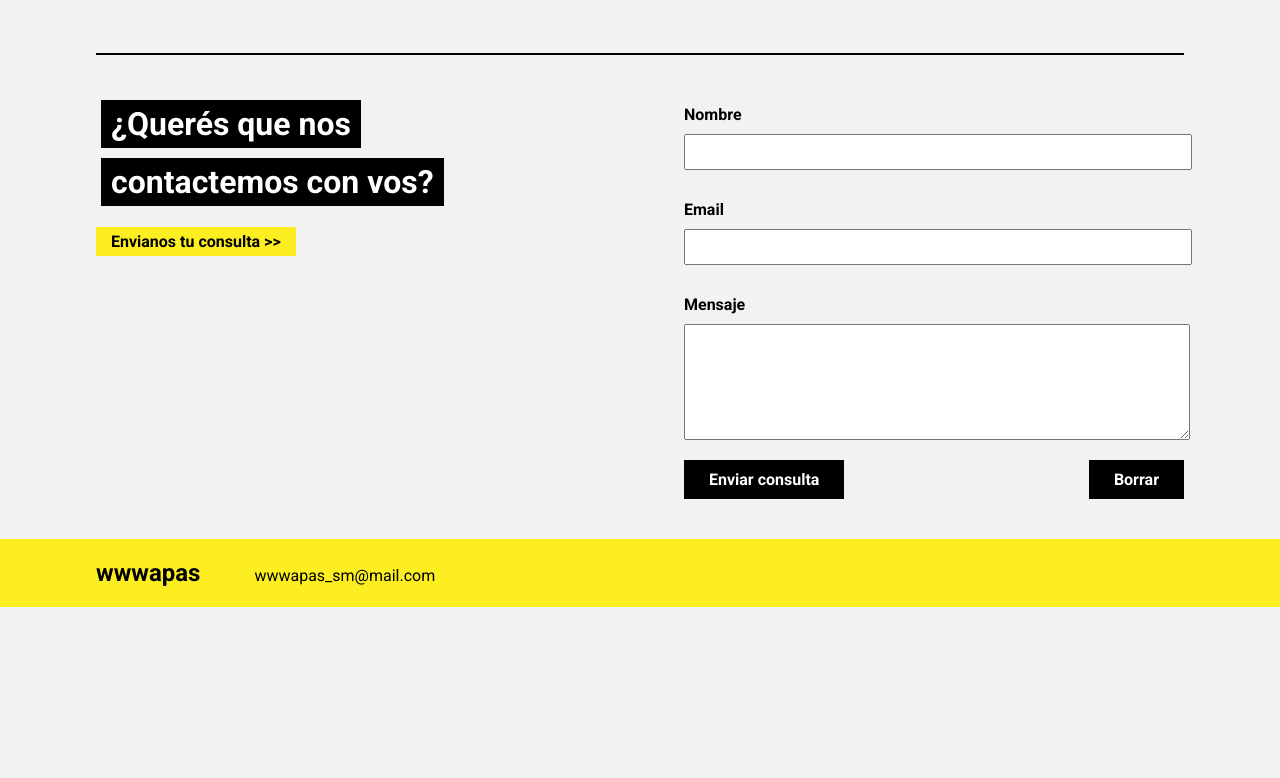
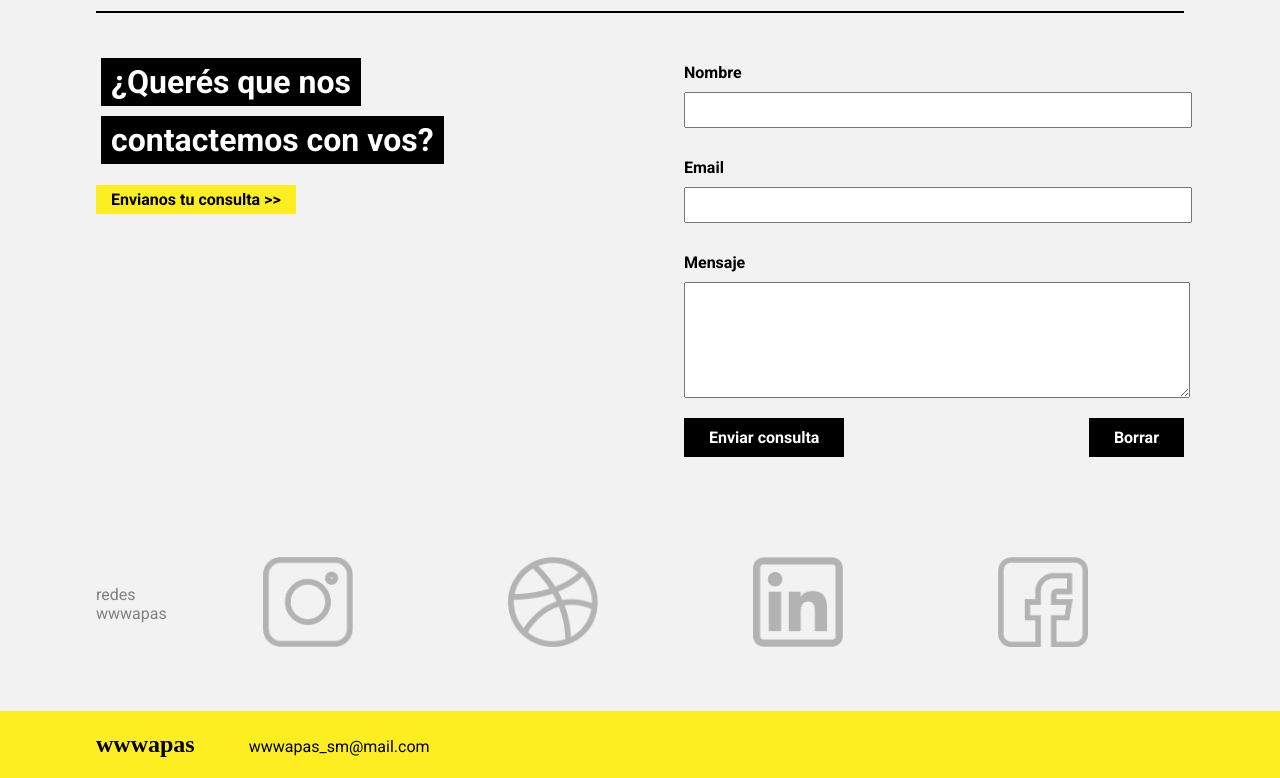
Before and after one commit to anbbel09/proyecto-integrador, a plain HTML site: page index.html in a window 1280 px wide. Shown: the part 1331-2109 px from the top of the page. Before the commit the page ends 1938 px from the top, so only its background shows below. Drawn offline with Linux system fonts and the light colour scheme; a web font is replaced by a local one.

Commit message:
se agrego la seccion de redes

```diff
--- a/index.html
+++ b/index.html
@@ -35,7 +35,6 @@
         </figure>
 
       </section>
-      <hr>
       <section class="integrantes">
         <article>
           <h2 class="subtitle bg">¡Hola! Somos SOFI & JULIA,</h2>
@@ -66,7 +65,7 @@
         </article>
       </section>
       <hr />
-      <section class="servicios">
+      <section class="servicios" id="servicios">
         <figure>
           <img src="/assets/img/img-servicios.png" alt="" srcset="">
         </figure>
@@ -91,7 +90,7 @@
 
       </section>
       <hr>
-      <section class="contacto">
+      <section class="contacto" id="contacto">
         <article>
           <h3 class="second-font">¿Querés que nos  </h3><br>
           <h3 class="second-font"> contactemos con vos?</h3><br>
@@ -108,10 +107,19 @@
           </fieldset>
         </form>
       </section>
+      <section class="social">
+        <p>redes <br> wwwapas</p>
+        <article>
+          <a href="https://www.instagram.com/" target="_blank"><img src="./assets/icons/ig.png" alt=""></a>
+          <a href="https://dribbble.com/" target="_blank"><img src="./assets/icons/dribble.png" alt=""></a>
+          <a href="https://ar.linkedin.com/" target="_blank"><img src="./assets/icons/linkedin.png" alt=""></a>
+          <a href="https://www.facebook.com" target="_blank"><img src="./assets/icons/fb.png" alt=""></a>
+        </article>
+      </section>
     </main>
     <footer>
       <article class="info">
-        <h1 class="first-font">wwwapas</h1>
+        <h1 class="title">wwwapas</h1>
         <a class="text" href="mailto: wwwapas_sm@mail.com"
           >wwwapas_sm@mail.com</a
         >
--- a/style.css
+++ b/style.css
@@ -148,7 +148,7 @@ hr{
     width: 100%;
 }
 .servicios article {
-    width: 40%;
+    width: 39%;
 }
 .servicios ol {
     padding-left: 25px;
@@ -209,6 +209,32 @@ hr{
     padding: 5px 15px;
     font-weight: 700;
 }
+.social{
+    width: 100%;
+    display: flex;
+    flex-wrap: wrap;
+    justify-content: center;
+    align-items: center;
+    margin: auto;
+
+}
+.social article{
+    width: 90%;
+    margin:30px auto;
+    display: flex;
+    flex-wrap: wrap;
+    justify-content: space-around;
+
+}
+.social p {
+    text-align: start;
+    color: #808080;
+
+}
+.social img {
+    width: 90px;
+    margin: 30px;
+}
 footer{
     width: 100%;
     background-color: #FCEE21;
```
Also changed, not shown: assets/icons/dribble.png (added), assets/icons/fb.png (added), assets/icons/ig.png (added), assets/icons/linkedin.png (added).
